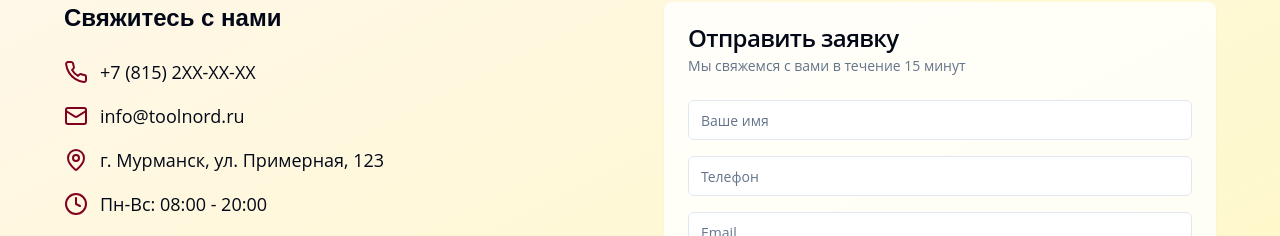
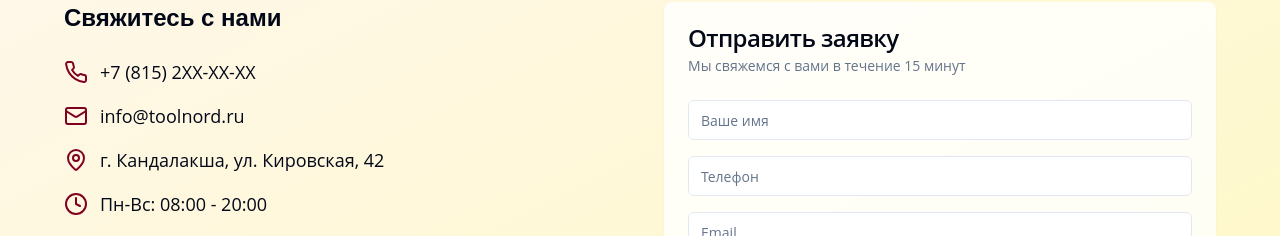
Before and after one commit to pr-poehali-dev/tool-rental-project, a React (Vite) app: page / in a window 1280 px wide. Shown: the part 2850-3086 px from the top of the page. Built offline with nearby package versions, Linux system fonts and the light colour scheme.

Commit message:
Обновление 1 компонентов

```diff
--- a/src/components/Contacts.tsx
+++ b/src/components/Contacts.tsx
@@ -23,7 +23,7 @@ export default function Contacts() {
               </div>
               <div className="flex items-center">
                 <Icon name="MapPin" className="text-primary mr-3" />
-                <span className="text-lg">г. Мурманск, ул. Примерная, 123</span>
+                <span className="text-lg">г. Кандалакша, ул. Кировская, 42</span>
               </div>
               <div className="flex items-center">
                 <Icon name="Clock" className="text-primary mr-3" />
```
